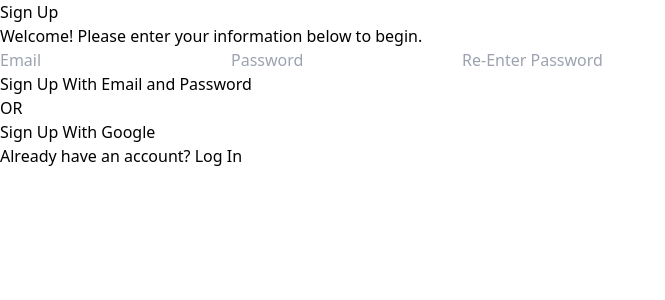
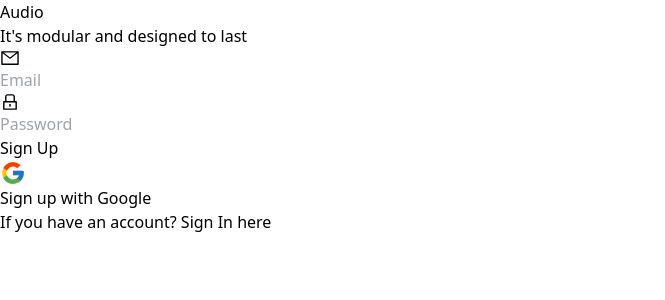
Before and after one commit to Rangel64/Desafio-Frontend-3---Compass-UOL, a React (Vite) app: page /signup in a window 1280 px wide. Shown: the top 300 px of the page, without its empty margins (0-665 px from the left). Built offline with nearby package versions, Linux system fonts and the light colour scheme.

Commit message:
feat: update signup page

```diff
--- a/src/Login.tsx
+++ b/src/Login.tsx
@@ -110,7 +110,7 @@ const Login = () => {
 
                 {/* Link to sign up page */}
                 <div className='w-full flex items-center justify-center mt-10'>
-                    <p className='text-sm font-normal text-gray-400'>Don't have an account? <span className='font-semibold text-white cursor-pointer underline'><a href='/signup'>Sign Up</a></span></p>
+                    <p className='text-sm font-normal text-gray-400'>Didn’t have any account? <span className='font-semibold text-white cursor-pointer underline'><a href='/signup'>Sign Up here</a></span></p>
                 </div>
             </div>
         </div>
--- a/src/Signup.tsx
+++ b/src/Signup.tsx
@@ -1,6 +1,8 @@
 import { useState } from 'react';
 import { getAuth, GoogleAuthProvider, signInWithPopup, createUserWithEmailAndPassword } from 'firebase/auth';
 import { useNavigate } from 'react-router-dom';
+import { AiOutlineLock, AiOutlineMail } from 'react-icons/ai';
+import { FcGoogle } from 'react-icons/fc';
 
 const Signup = () => {
     // Initialize Firebase authentication and navigation
@@ -11,7 +13,6 @@ const Signup = () => {
     const [authing, setAuthing] = useState(false);
     const [email, setEmail] = useState('');
     const [password, setPassword] = useState('');
-    const [confirmPassword, setConfirmPassword] = useState('');
     const [error, setError] = useState('');
 
     // Function to handle sign-up with Google
@@ -32,12 +33,6 @@ const Signup = () => {
 
     // Function to handle sign-up with email and password
     const signUpWithEmail = async () => {
-        // Check if passwords match
-        if (password !== confirmPassword) {
-            setError('Passwords do not match');
-            return;
-        }
-
         setAuthing(true);
         setError('');
 
@@ -55,76 +50,67 @@ const Signup = () => {
     };
 
     return (
-        <div className='w-full h-screen flex'>
-            {/* Left half of the screen - background styling */}
-            <div className='w-1/2 h-full flex flex-col bg-[#282c34] items-center justify-center'>
+        <div className='w-full h-screen flex bg-[url(/src/assets/bg-login.svg)] bg-cover bg-center'>
+            <div className='w-full h-full flex flex-col p-[30px] justify-center'>
+                <div className='w-full flex flex-col max-w-[600px] mx-auto'>
+                    {/* Header section with title and welcome message */}
+                    <div className='w-full flex flex-col mb-[150px] text-white text-center '>
+                        <h3 className='text-[51.05px] font-bold mb-7 '>Audio</h3>
+                        <p className='text-lg mb-4 text-[14px]'>It's modular and designed to last</p>
                     </div>
 
-            {/* Right half of the screen - signup form */}
-            <div className='w-1/2 h-full bg-[#1a1a1a] flex flex-col p-20 justify-center'>
-                <div className='w-full flex flex-col max-w-[450px] mx-auto'>
-                    {/* Header section with title and welcome message */}
-                    <div className='w-full flex flex-col mb-10 text-white'>
-                        <h3 className='text-4xl font-bold mb-2'>Sign Up</h3>
-                        <p className='text-lg mb-4'>Welcome! Please enter your information below to begin.</p>
-                    </div>
-
-                    {/* Input fields for email, password, and confirm password */}
-                    <div className='w-full flex flex-col mb-6'>
+                    {/* Input fields for email and password */}
+                    <div className="w-full flex flex-col mb-6">
+                        {/* Input com ícone */}
+                        <div className="relative mb-4">
+                            <AiOutlineMail className="absolute left-4 top-1/2 transform -translate-y-1/2 text-gray-400" size={20} />
                             <input
-                            type='email'
-                            placeholder='Email'
-                            className='w-full text-white py-2 mb-4 bg-transparent border-b border-gray-500 focus:outline-none focus:border-white'
+                                type="email"
+                                placeholder="Email"
+                                className="w-full h-[50px] text-black pl-12 py-2 px-4 bg-white border-b border-gray-500 focus:outline-none focus:border-white rounded-[10px]"
                                 value={email}
                                 onChange={(e) => setEmail(e.target.value)}
                             />
+                        </div>
+
+                        <div className="relative">
+                            <AiOutlineLock className="absolute left-4 top-1/2 transform -translate-y-1/2 text-gray-400" size={20} />
                             <input
-                            type='password'
-                            placeholder='Password'
-                            className='w-full text-white py-2 mb-4 bg-transparent border-b border-gray-500 focus:outline-none focus:border-white'
+                                type="password"
+                                placeholder="Password"
+                                className="w-full h-[50px] text-black pl-12 py-2 px-4 bg-white border-b border-gray-500 focus:outline-none focus:border-white rounded-[10px]"
                                 value={password}
                                 onChange={(e) => setPassword(e.target.value)}
                             />
-                        <input
-                            type='password'
-                            placeholder='Re-Enter Password'
-                            className='w-full text-white py-2 mb-4 bg-transparent border-b border-gray-500 focus:outline-none focus:border-white'
-                            value={confirmPassword}
-                            onChange={(e) => setConfirmPassword(e.target.value)}
-                        />
+                        </div>
                     </div>
 
                     {/* Display error message if there is one */}
                     {error && <div className='text-red-500 mb-4'>{error}</div>}
 
-                    {/* Button to sign up with email and password */}
+                    {/* Button to log in with email and password */}
                     <div className='w-full flex flex-col mb-4'>
                         <button
+                            className='w-full bg-[#0ACF83] text-white my-2 font-semibold rounded-[10px] p-4 text-center flex items-center justify-center cursor-pointer'
                             onClick={signUpWithEmail}
-                            disabled={authing}
-                            className='w-full bg-transparent border border-white text-white my-2 font-semibold rounded-md p-4 text-center flex items-center justify-center cursor-pointer'>
-                            Sign Up With Email and Password
+                            disabled={authing}>
+                            Sign Up
                         </button>
                     </div>
 
-                    {/* Divider with 'OR' text */}
-                    <div className='w-full flex items-center justify-center relative py-4'>
-                        <div className='w-full h-[1px] bg-gray-500'></div>
-                        <p className='text-lg absolute text-gray-500 bg-[#1a1a1a] px-2'>OR</p>
+                    <div
+                        onClick={signUpWithGoogle}
+                        className="flex text-white gap-3 mt-3 justify-center mb-[96px]">
+
+                        <FcGoogle size={26} />
+                        <p className="font-bold text-lg">Sign up with Google</p>
+
+                    </div>
                 </div>
 
-                    {/* Button to sign up with Google */}
-                    <button
-                        onClick={signUpWithGoogle}
-                        disabled={authing}
-                        className='w-full bg-white text-black font-semibold rounded-md p-4 text-center flex items-center justify-center cursor-pointer mt-7'>
-                        Sign Up With Google
-                    </button>
-                </div>
-
-                {/* Link to login page */}
+                {/* Link to sign up page */}
                 <div className='w-full flex items-center justify-center mt-10'>
-                    <p className='text-sm font-normal text-gray-400'>Already have an account? <span className='font-semibold text-white cursor-pointer underline'><a href='/login'>Log In</a></span></p>
+                    <p className='text-sm font-normal text-gray-400'>If you have an account? <span className='font-semibold text-white cursor-pointer underline'><a href='/signin'>Sign In here</a></span></p>
                 </div>
             </div>
         </div>
```
Lines whose indentation alone changed are shown as unchanged.
